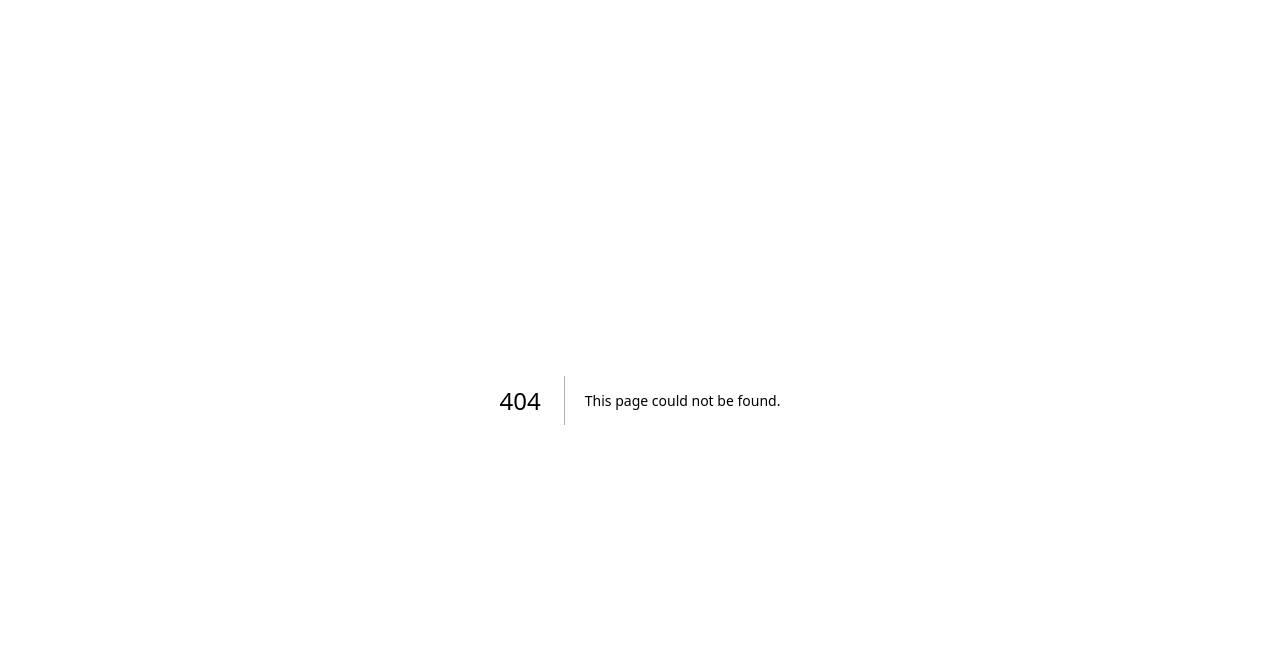
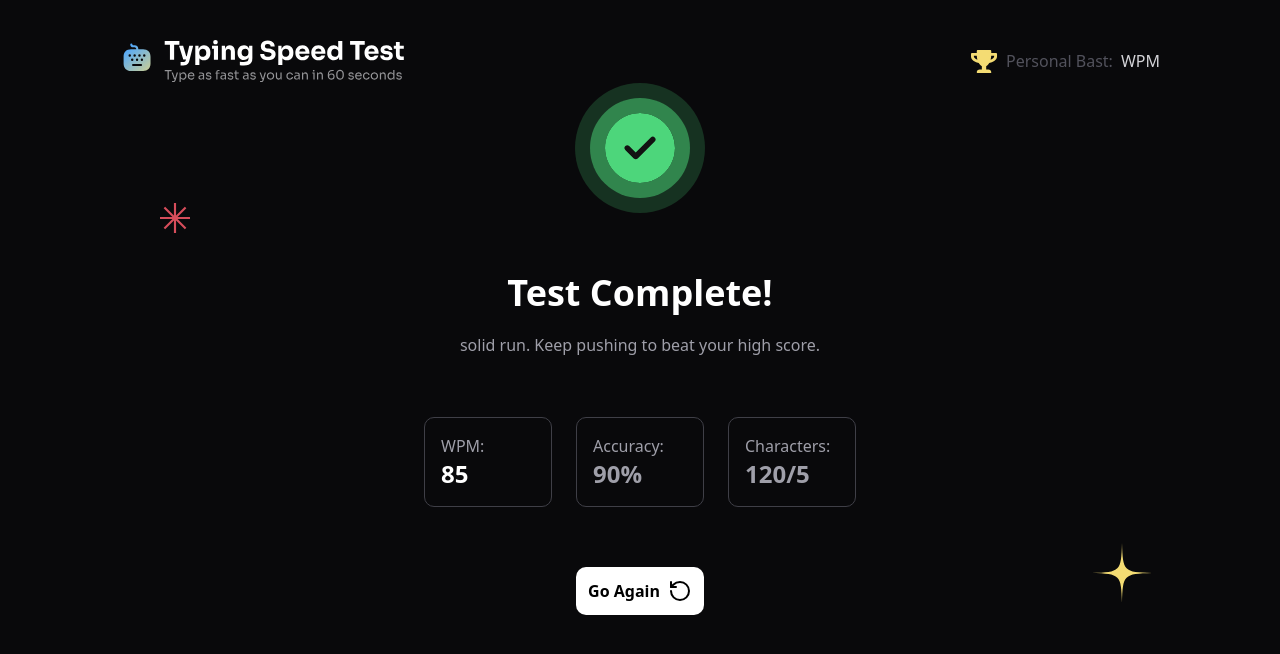
Before and after one commit to iun-00/-fronted-mentor-typing-speed-test, a Next.js app: page /completion in a window 1280 px wide. Before the commit this address had no page. Shown: the top 654 px of the page. Built offline with nearby package versions, Linux system fonts and the light colour scheme.

Commit message:
init: 성공 페이지 추가
lucide 아이콘 라이브러리 설치

```diff
--- a/app/LayoutClient.tsx
+++ b/app/LayoutClient.tsx
@@ -1,7 +1,6 @@
 "use client";
 
 import { difficultyT, modeT } from "@/entities/type";
-import Header from "@/features/Header";
 import Main from "@/features/Main";
 import Nav from "@/features/Nav";
 import { useState } from "react";
@@ -11,8 +10,7 @@ export default function LayoutClient() {
   const [mode, setMode] = useState<modeT>("timed");
   const [timer, setTimer] = useState(60);
   return (
-    <div className="bg-zinc-950 h-screen px-30 py-10">
-      <Header />
+    <div>
       <Nav
         difficulty={difficulty}
         setDifficulty={setDifficulty}
@@ -20,7 +18,12 @@ export default function LayoutClient() {
         setMode={setMode}
         timer={timer}
       />
-      <Main difficulty={difficulty} mode={mode} timer={timer} setTimer={setTimer}/>
+      <Main
+        difficulty={difficulty}
+        mode={mode}
+        timer={timer}
+        setTimer={setTimer}
+      />
     </div>
   );
 }
--- /dev/null
+++ b/app/completion/page.tsx
@@ -0,0 +1,66 @@
+import { RotateCcw } from "lucide-react";
+import Image from "next/image";
+import Link from "next/link";
+
+const aa = {
+
+}
+
+export default function CompletionPage() {
+  return (
+    <div className="text-white flex flex-col justify-center items-center gap-15 relative">
+      <div className="relative w-32.5 h-32.5">
+        <Image
+          src={"/images/icon-completed.svg"}
+          className="absolute z-10 top-1/2 left-1/2 -translate-x-1/2 -translate-y-1/2"
+          alt=""
+          width={70}
+          height={70}
+        />
+        <div className="absolute bg-[#4DD77B]/50 w-25 h-25 top-1/2 left-1/2 -translate-x-1/2 -translate-y-1/2 z-0 rounded-full"></div>
+        <div className="absolute bg-[#4DD77B]/20 w-32.5 h-32.5 top-1/2 left-1/2 -translate-x-1/2 -translate-y-1/2 z-0 rounded-full"></div>
+      </div>
+      <div className="flex flex-col justify-center items-center">
+        <h1 className="text-4xl font-black mb-5">Test Complete!</h1>
+        <p className="text-zinc-400">
+          solid run. Keep pushing to beat your high score.
+        </p>
+      </div>
+      <div className="flex gap-6 text-zinc-400">
+        <div className="border border-zinc-700 rounded-[10px] p-4 w-32">
+          <p>WPM:</p>
+          <p className="text-2xl font-bold text-white">85</p>
+        </div>
+        <div className="border border-zinc-700 rounded-[10px] p-4 w-32">
+          <p>Accuracy:</p>
+          <p className="text-2xl font-bold">90%</p>
+        </div>
+        <div className="border border-zinc-700 rounded-[10px] p-4 w-32">
+          <p>Characters:</p>
+          <p className="text-2xl font-bold">
+            120<span>/</span>
+            <span>5</span>
+          </p>
+        </div>
+      </div>
+      <Link href={"/"} className="bg-white p-3 rounded-[10px] text-black flex gap-2 cursor-pointer">
+        <p className="font-bold">Go Again</p>
+        <RotateCcw />
+      </Link>
+      <Image
+        src={"/images/pattern-star-1.svg"}
+        alt=""
+        className="absolute right-2 bottom-3"
+        width={60}
+        height={60}
+      />
+      <Image
+        src={"/images/pattern-star-2.svg"}
+        alt=""
+        className="absolute left-10 top-30"
+        width={30}
+        height={30}
+      />
+    </div>
+  );
+}
--- a/app/layout.tsx
+++ b/app/layout.tsx
@@ -1,5 +1,6 @@
 import type { Metadata } from "next";
 import "./globals.css";
+import Header from "@/features/Header";
 
 export const metadata: Metadata = {
   title: "typing speed test",
@@ -13,7 +14,10 @@ export default function RootLayout({
 }>) {
   return (
     <html lang="ko">
-      <body>{children}</body>
+      <body className="bg-zinc-950 h-screen px-30 py-10">
+        <Header />
+        {children}
+      </body>
     </html>
   );
 }
--- a/features/TestText.tsx
+++ b/features/TestText.tsx
@@ -2,8 +2,8 @@
 
 const TEXT_STYLE = {
   color: {
-    match: "oklch(69.6% 0.17 162.48)",
-    missMatch: "oklch(70.4% 0.191 22.216)",
+    match: "#4DD77B",
+    missMatch: "#C9515D",
     undefind: "oklch(70.5% 0.015 286.067)",
   },
   textDecoration: {
--- a/package.json
+++ b/package.json
@@ -9,6 +9,7 @@
     "lint": "eslint"
   },
   "dependencies": {
+    "lucide-react": "^0.577.0",
     "next": "16.1.6",
     "react": "19.2.3",
     "react-dom": "19.2.3"
```
Also changed, not shown: 1 other file (tests, documents, lock files or other folders).
